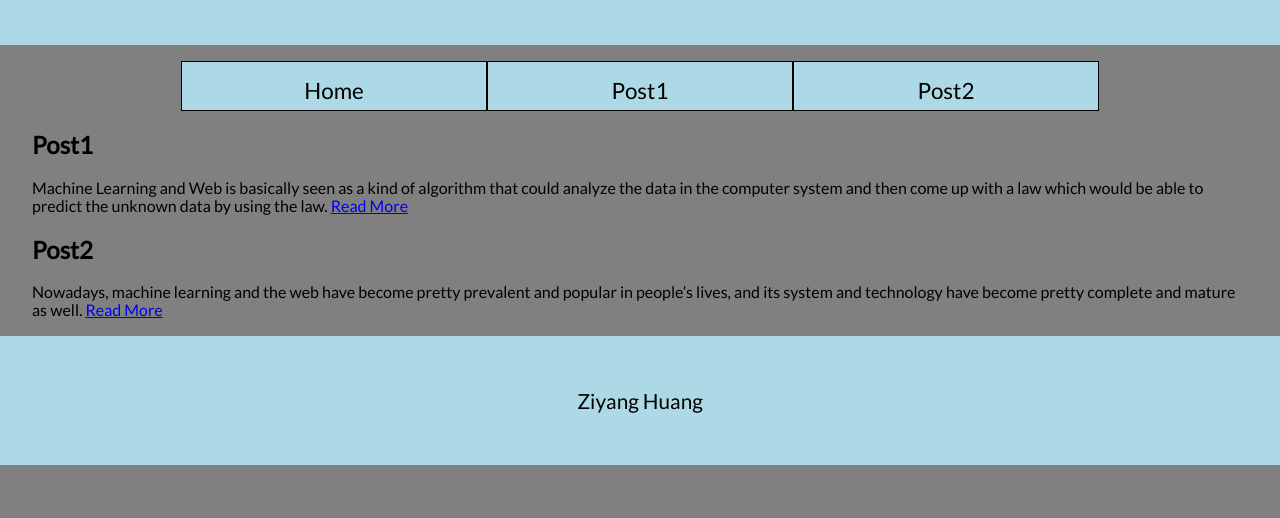
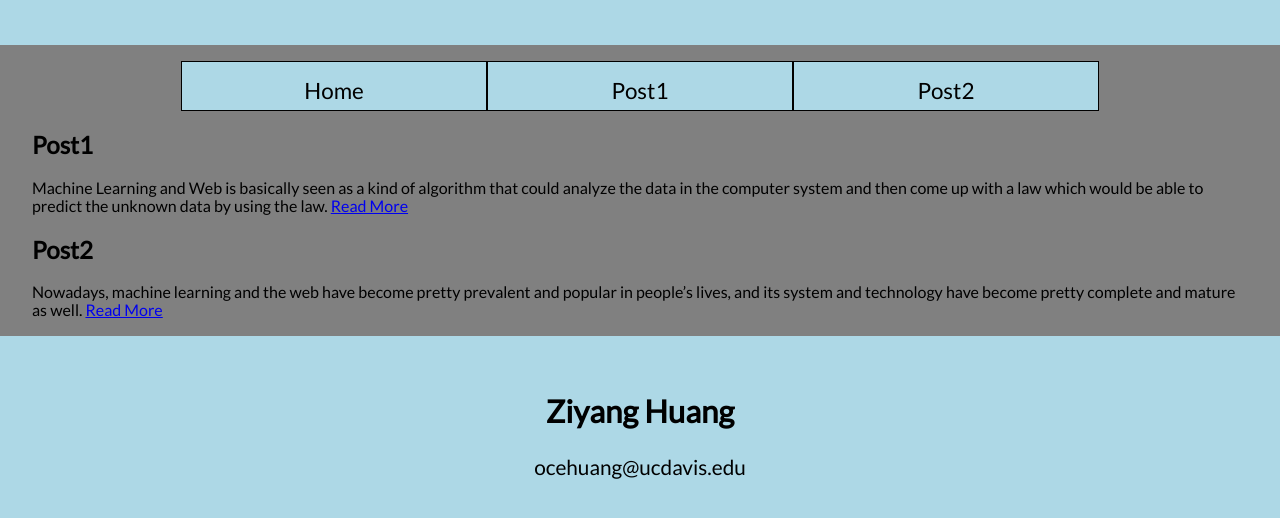
Before and after one commit to fenggge/ZIyangHuang.github.io, a plain HTML site: page blogtemplate/index.html in a window 1280 px wide. Shown: the part 684-1202 px from the top of the page. Before the commit the page ends 1149 px from the top, so only its background shows below. Drawn offline with Linux system fonts and the light colour scheme; a web font is replaced by a local one.

Commit message:
okk.html

```diff
--- a/blogtemplate/index.html
+++ b/blogtemplate/index.html
@@ -43,7 +43,8 @@
     </article>
 
     <footer>
-      <p>Ziyang Huang</p>
+      <h2>Ziyang Huang</h2>
+    <p>  ocehuang@ucdavis.edu </p>
 
     </footer>
   </div>
```
Also changed, not shown: blogtemplate/post1.html (+2 -1 lines), 1 other file.
